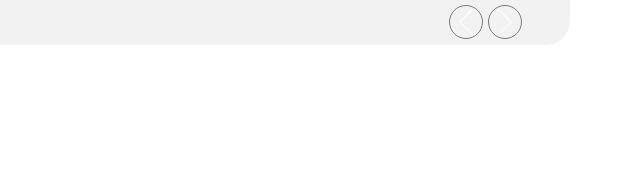
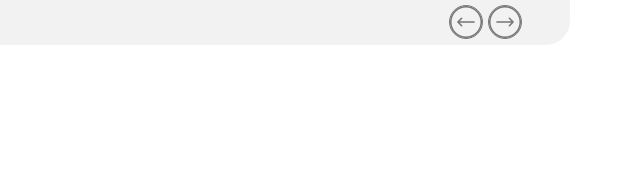
Before and after one commit to pranayrteqfocus/Encardio, a plain HTML site: page index.html in a window 1280 px wide. Shown: the part 3362-3538 px from the top of the page, 640-1280 px from the left. Drawn offline with nearby package versions, Linux system fonts and the light colour scheme; files whose address does not match are found by name.

Commit message:
main-carousel css changes

```diff
--- a/assets/css/style.css
+++ b/assets/css/style.css
@@ -476,12 +476,12 @@ section {
     border: 1px solid black;
 }
 
-.main-carousel>.carousel-control-prev-icon {
+.main-carousel>.carousel-control-prev>.carousel-control-prev-icon {
     background-image: url('../images/arrow-circle.png');
     transform: rotate(180deg);
 }
 
-.main-carousel>.carousel-control-next-icon {
+.main-carousel>.carousel-control-next>.carousel-control-next-icon {
     background-image: url('../images/arrow-circle.png');
 }
 
```
